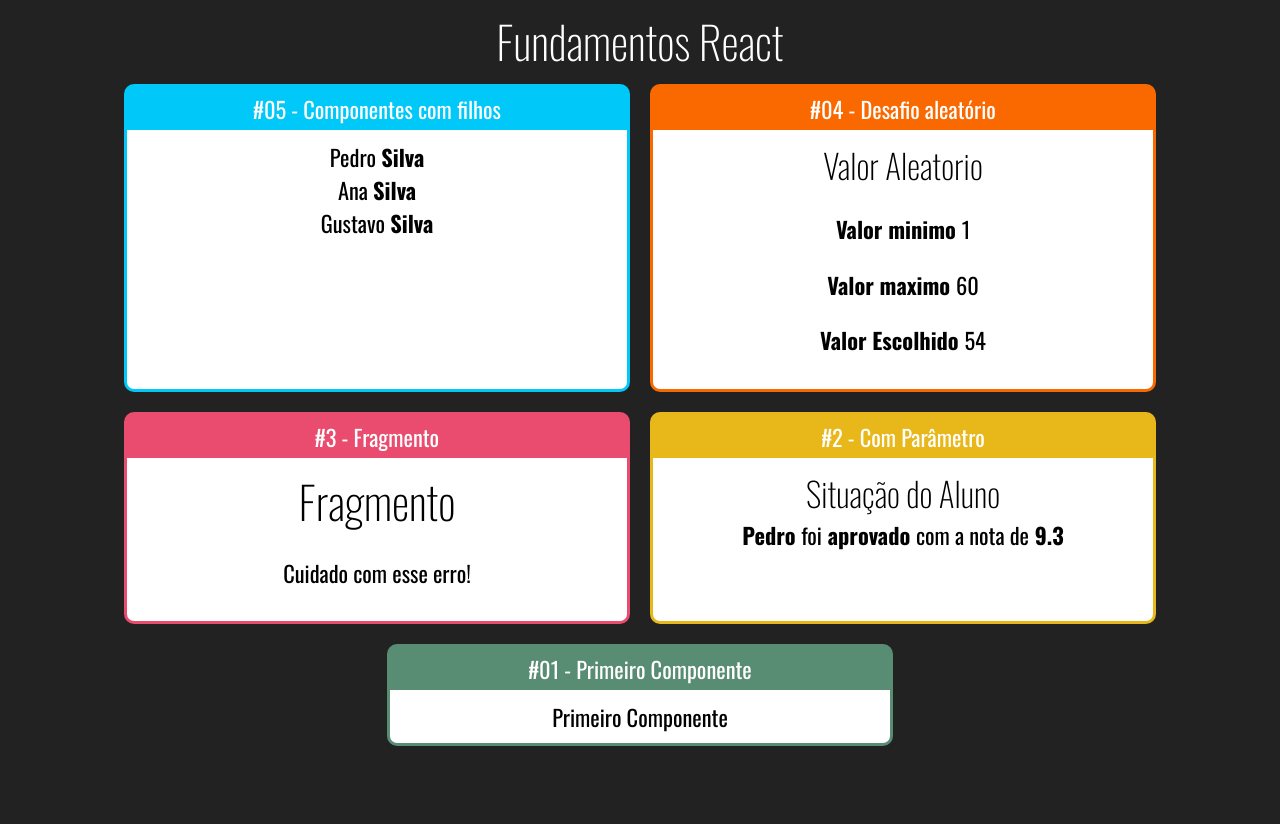
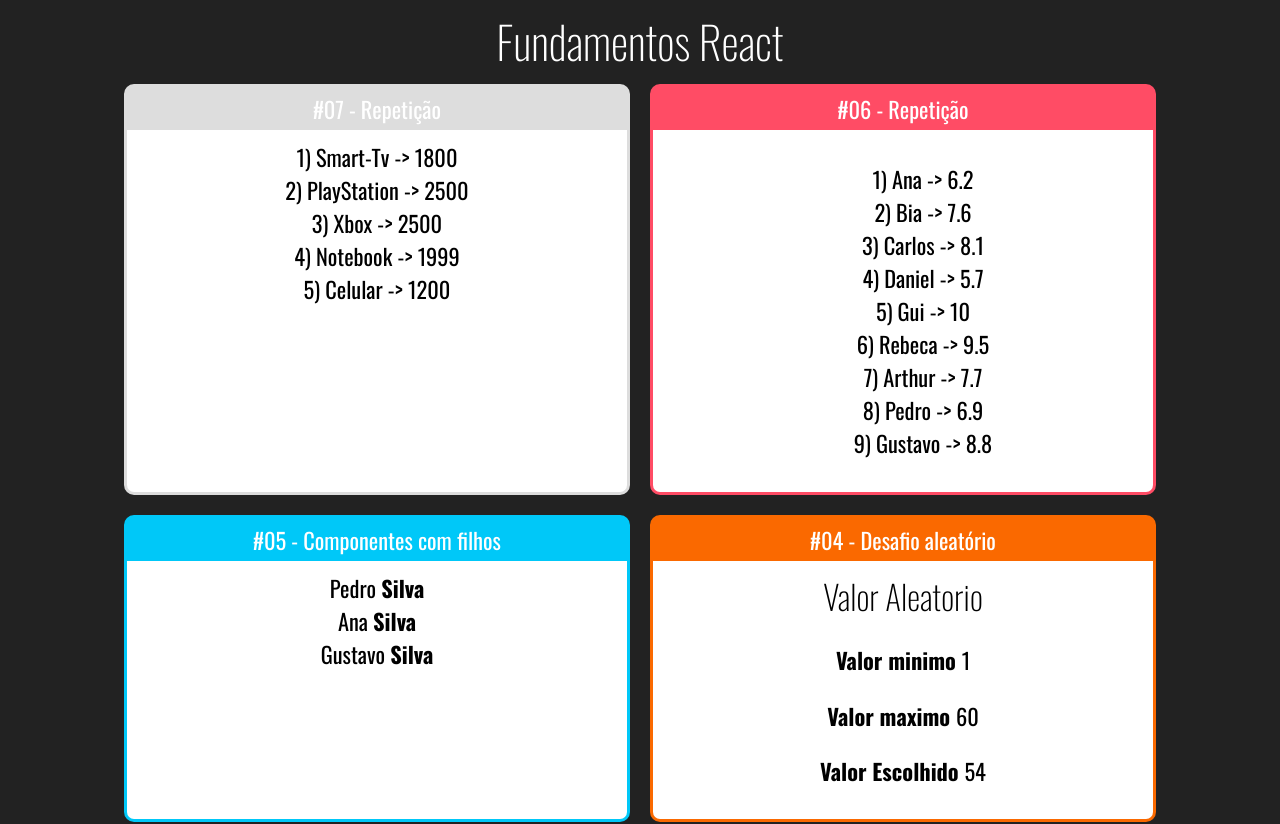
Before and after one commit to Roger-Franco/React, a React (Create React App) app in the folder fundamentos-react/: page / in a window 1280 px wide. Shown: the top 824 px of the page. Before the commit the page ends 800 px from the top, so only its background shows below. Built offline with nearby package versions, Linux system fonts and the light colour scheme.

Commit message:
Renderização dinâmica da lista de produtos

```diff
--- a/fundamentos-react/src/App.jsx
+++ b/fundamentos-react/src/App.jsx
@@ -4,6 +4,8 @@
 
 import Card from "./components/layout/Card";
 
+import TabelaProdutos from "./components/repeticao/TabelaProdutos";
+import ListaAlunos from "./components/repeticao/ListaAlunos";
 import Familia from "./components/basicos/Familia";
 import FamiliaMembro from "./components/basicos/FamiliaMembro";
 import Aleatorio from "./components/basicos/Aleatorio";
@@ -17,6 +19,12 @@
     <div className="App">
       <h1>Fundamentos React</h1>
       <div className="Cards">
+        <Card titulo="#07 - Repetição" color="#DDD">
+          <TabelaProdutos></TabelaProdutos>
+        </Card>
+        <Card titulo="#06 - Repetição" color="#FF4c65">
+          <ListaAlunos></ListaAlunos>
+        </Card>
         <Card titulo="#05 - Componentes com filhos" color="#00C8F8">
           <Familia sobrenome="Silva">
             <FamiliaMembro nome="Pedro" />
--- /dev/null
+++ b/fundamentos-react/src/components/repeticao/ListaAlunos.jsx
@@ -0,0 +1,27 @@
+import React from "react";
+
+import alunos from "../../data/alunos";
+// eslint-disable-next-line import/no-anonymous-default-export
+export default (props) => {
+  // const li1 = (
+  //   <li>
+  //     {alunos[0].id}) {alunos[0].nome} -> {alunos[0].nota}
+  //   </li>
+  // );
+
+  const lis = alunos.map((aluno) => {
+    return (
+      <li key={aluno.id}>
+        {aluno.id}) {aluno.nome} -> {aluno.nota}
+      </li>
+    );
+  });
+
+  return (
+    <div>
+      <ul style={{listStyle: 'none'}}>
+        {lis}
+      </ul>
+    </div>
+  );
+};
--- /dev/null
+++ b/fundamentos-react/src/components/repeticao/TabelaProdutos.jsx
@@ -0,0 +1,10 @@
+import React from "react";
+import produtos from "../../data/produtos";
+
+// eslint-disable-next-line import/no-anonymous-default-export
+export default (props) => {
+  const tabelaProdutos = produtos.map((produto) => {
+    return <li key={produto.id}>{produto.id}) {produto.nome} -> {produto.preço}</li>;
+  });
+  return <div style={{listStyle:'none'}}>{tabelaProdutos}</div>;
+};
--- /dev/null
+++ b/fundamentos-react/src/data/alunos.js
@@ -0,0 +1,12 @@
+// eslint-disable-next-line import/no-anonymous-default-export
+export default [
+  { id: 1, nome: 'Ana', nota: 6.2 },
+  { id: 2, nome: 'Bia', nota: 7.6 },
+  { id: 3, nome: 'Carlos', nota: 8.1 },
+  { id: 4, nome: 'Daniel', nota: 5.7 },
+  { id: 5, nome: 'Gui', nota: 10.0 },
+  { id: 6, nome: 'Rebeca', nota: 9.5 },
+  { id: 7, nome: 'Arthur', nota: 7.7 },
+  { id: 8, nome: 'Pedro', nota: 6.9 },
+  { id: 9, nome: 'Gustavo', nota: 8.8 }
+]
--- /dev/null
+++ b/fundamentos-react/src/data/produtos.js
@@ -0,0 +1,8 @@
+// eslint-disable-next-line import/no-anonymous-default-export
+export default [
+  { id: 1, nome: 'Smart-Tv', preço: 1800.00 },
+  { id: 2, nome: 'PlayStation', preço: 2500.00},
+  { id: 3, nome: 'Xbox', preço: 2500.00 },
+  { id: 4, nome: 'Notebook', preço: 1999.00 },
+  { id: 5, nome: 'Celular', preço: 1200.00 },
+]
```
